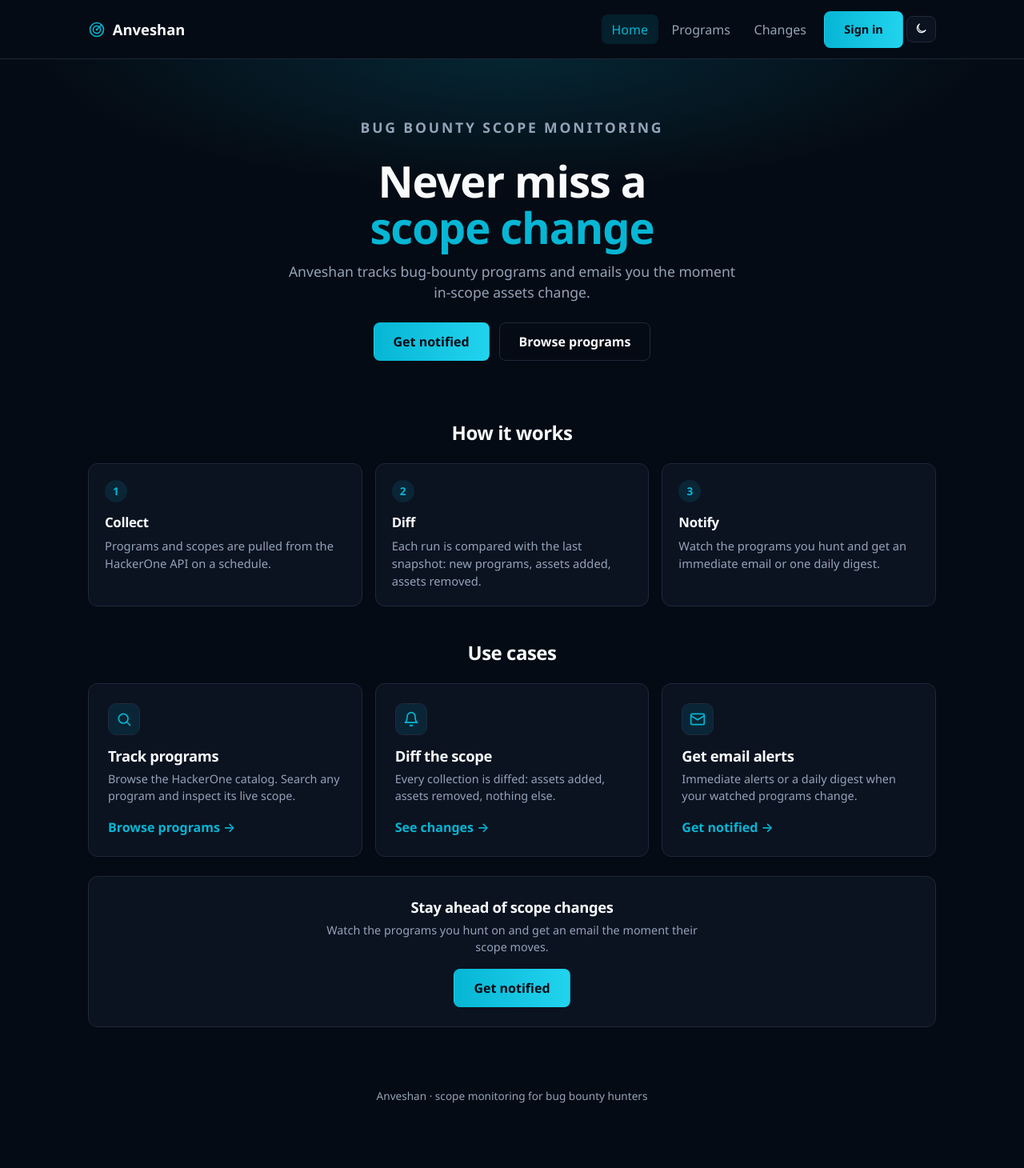
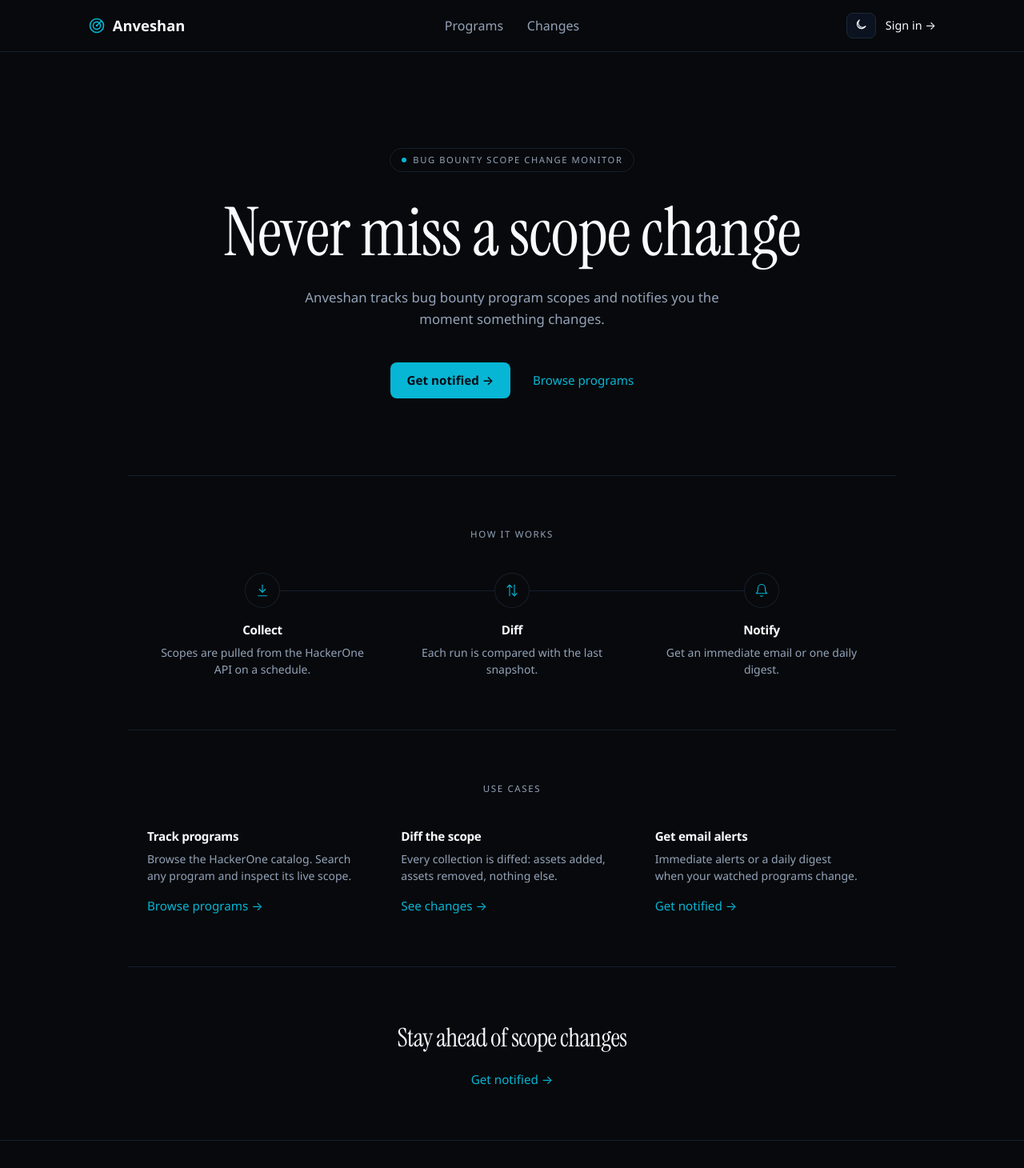
Before and after one commit to nayan-kunwar/anveshan, a Next.js app in the folder apps/web/: page / in a window 1280 px wide. Shown: the top 1460 px of the page at 80% size. Before the commit the page ends 1421 px from the top, so only its background shows below. Built offline with nearby package versions, Linux system fonts and the light colour scheme; no server answers.

Commit message:
feat(web): minimal redesign of home page

```diff
--- a/apps/web/app/components/PublicNav.tsx
+++ b/apps/web/app/components/PublicNav.tsx
@@ -7,7 +7,6 @@
 import ThemeToggle from "./ThemeToggle";
 
 const LINKS = [
-  { href: "/", label: "Home" },
   { href: "/programs", label: "Programs" },
   { href: "/changes", label: "Changes" },
 ];
@@ -28,7 +27,7 @@
             Anveshan
           </Link>
         </div>
-        <div className="public-links">
+        <nav className="public-links" aria-label="Main">
           {LINKS.map((link) => (
             <Link
               key={link.href}
@@ -39,10 +38,12 @@
               {link.label}
             </Link>
           ))}
-          <Link href="/login" className="btn-accent nav-signin">
-            Sign in
+        </nav>
+        <div className="public-actions">
+          <ThemeToggle />
+          <Link href="/login" className="nav-signin">
+            Sign in →
           </Link>
-          <ThemeToggle />
         </div>
       </div>
     </header>
--- /dev/null
+++ b/apps/web/app/fonts.ts
@@ -0,0 +1,8 @@
+import { Instrument_Serif } from "next/font/google";
+
+export const displaySerif = Instrument_Serif({
+  subsets: ["latin"],
+  weight: "400",
+  display: "swap",
+  variable: "--font-display",
+});
--- a/apps/web/app/globals.css
+++ b/apps/web/app/globals.css
@@ -258,15 +258,32 @@
 .public-links {
   display: flex;
   align-items: center;
-  justify-content: flex-end;
+  justify-content: center;
   flex-wrap: wrap;
   gap: 0.25rem;
 }
 
+.public-actions {
+  display: flex;
+  align-items: center;
+  justify-content: flex-end;
+  gap: 0.75rem;
+}
+
+.public-nav-inner > .brand,
+.public-nav-inner > .public-actions {
+  flex: 1 1 0;
+}
+
 .nav-signin {
-  margin-left: 0.35rem;
-  padding: 0.45rem 0.9rem;
   font-size: 0.9rem;
+  color: var(--text);
+  text-decoration: none;
+  white-space: nowrap;
+}
+
+.nav-signin:hover {
+  color: var(--accent);
 }
 
 .page-wrap {
@@ -1104,6 +1121,7 @@
   }
 
   .public-links {
+    order: 3;
     flex: 1 1 100%;
     justify-content: flex-start;
   }
@@ -1497,3 +1515,240 @@
     min-height: 100dvh;
   }
 }
+
+/* =====================
+   Home page (minimal landing). Scoped to .home.
+   ===================== */
+
+.home {
+  --home-line: color-mix(in srgb, var(--border) 70%, transparent);
+  min-height: 100vh;
+  display: flex;
+  flex-direction: column;
+}
+
+:root:not([data-theme="light"]) .home,
+:root:not([data-theme="light"]) body:has(.home) {
+  --bg: #07090c;
+  background: #07090c;
+}
+
+.home .public-nav {
+  border-bottom-color: var(--home-line);
+}
+
+.home-hero {
+  max-width: 880px;
+  margin: 0 auto;
+  padding: 7.5rem 1.5rem 6rem;
+  text-align: center;
+}
+
+.home-pill {
+  display: inline-flex;
+  align-items: center;
+  gap: 0.55rem;
+  margin: 0 0 2rem;
+  padding: 0.35rem 0.85rem;
+  border: 1px solid var(--home-line);
+  border-radius: 999px;
+  font-size: 0.7rem;
+  letter-spacing: 0.14em;
+  text-transform: uppercase;
+  color: var(--muted);
+}
+
+.home-pill-dot {
+  width: 6px;
+  height: 6px;
+  border-radius: 50%;
+  background: var(--accent);
+}
+
+.home-title {
+  margin: 0;
+  font-family: var(--font-display), Georgia, "Times New Roman", serif;
+  font-weight: 400;
+  font-size: clamp(2.6rem, 7vw, 5.25rem);
+  line-height: 1.05;
+  letter-spacing: -0.01em;
+  color: var(--text);
+}
+
+.home-sub {
+  max-width: 34rem;
+  margin: 1.5rem auto 0;
+  font-size: 1.05rem;
+  line-height: 1.6;
+  color: var(--muted);
+}
+
+.home-cta {
+  display: flex;
+  align-items: center;
+  justify-content: center;
+  flex-wrap: wrap;
+  gap: 1.75rem;
+  margin-top: 2.5rem;
+}
+
+.home-btn {
+  display: inline-block;
+  padding: 0.7rem 1.3rem;
+  border-radius: 8px;
+  background: var(--accent);
+  color: var(--on-accent);
+  font-weight: 600;
+  font-size: 0.95rem;
+  text-decoration: none;
+  transition: background 0.15s ease;
+}
+
+.home-btn:hover {
+  background: var(--accent-hover);
+}
+
+.home-link {
+  color: var(--accent);
+  font-size: 0.95rem;
+  text-decoration: none;
+}
+
+.home-link:hover {
+  text-decoration: underline;
+  text-underline-offset: 4px;
+}
+
+.home-section {
+  width: 100%;
+  max-width: 960px;
+  margin: 0 auto;
+  padding: 4rem 1.5rem;
+  border-top: 1px solid var(--home-line);
+}
+
+.home-label {
+  margin: 0 0 2.5rem;
+  text-align: center;
+  font-size: 0.72rem;
+  font-weight: 500;
+  letter-spacing: 0.14em;
+  text-transform: uppercase;
+  color: var(--muted);
+}
+
+.home-flow {
+  position: relative;
+  display: grid;
+  grid-template-columns: repeat(3, minmax(0, 1fr));
+  gap: 1.5rem;
+  margin: 0;
+  padding: 0;
+  list-style: none;
+  text-align: center;
+}
+
+.home-flow::before {
+  content: "";
+  position: absolute;
+  top: 22px;
+  left: 16.66%;
+  right: 16.66%;
+  height: 1px;
+  background: var(--home-line);
+}
+
+.home-flow li {
+  position: relative;
+}
+
+.home-flow-icon {
+  display: inline-flex;
+  align-items: center;
+  justify-content: center;
+  width: 44px;
+  height: 44px;
+  border: 1px solid var(--home-line);
+  border-radius: 50%;
+  background: var(--bg);
+  color: var(--accent);
+}
+
+.home-flow h3,
+.home-uses h3 {
+  margin: 1rem 0 0.35rem;
+  font-size: 0.95rem;
+  font-weight: 600;
+  color: var(--text);
+}
+
+.home-flow p,
+.home-uses p {
+  margin: 0 auto;
+  max-width: 16rem;
+  font-size: 0.875rem;
+  line-height: 1.55;
+  color: var(--muted);
+}
+
+.home-uses {
+  display: grid;
+  grid-template-columns: repeat(3, minmax(0, 1fr));
+  gap: 2.5rem;
+  margin: 0;
+  padding: 0;
+  list-style: none;
+}
+
+.home-uses h3 {
+  margin-top: 0;
+}
+
+.home-uses p {
+  margin: 0 0 0.85rem;
+}
+
+.home-closing {
+  text-align: center;
+}
+
+.home-closing-title {
+  margin: 0 0 1rem;
+  font-family: var(--font-display), Georgia, serif;
+  font-weight: 400;
+  font-size: 2rem;
+  color: var(--text);
+}
+
+.home-foot {
+  margin-top: auto;
+  padding: 2rem 1.5rem;
+  border-top: 1px solid var(--home-line);
+  text-align: center;
+  font-size: 0.8rem;
+  color: var(--muted);
+}
+
+@media (max-width: 720px) {
+  .home-hero {
+    padding: 4.5rem 1.25rem 3.5rem;
+  }
+
+  .home-flow,
+  .home-uses {
+    grid-template-columns: 1fr;
+    gap: 2rem;
+  }
+
+  .home-flow::before {
+    display: none;
+  }
+
+  .home-uses {
+    text-align: center;
+  }
+
+  .home-uses p {
+    margin: 0 auto 0.85rem;
+  }
+}
--- a/apps/web/app/page.tsx
+++ b/apps/web/app/page.tsx
@@ -7,19 +7,58 @@
 import { me } from "./lib/api";
 import { USE_CASES } from "./lib/useCases";
 import PublicNav from "./components/PublicNav";
+import { displaySerif } from "./fonts";
+
+function Icon({ children }: { children: ReactNode }): ReactNode {
+  return (
+    <svg
+      width="18"
+      height="18"
+      viewBox="0 0 24 24"
+      fill="none"
+      stroke="currentColor"
+      strokeWidth="1.5"
+      strokeLinecap="round"
+      strokeLinejoin="round"
+    >
+      {children}
+    </svg>
+  );
+}
 
 const STEPS = [
   {
     title: "Collect",
-    body: "Programs and scopes are pulled from the HackerOne API on a schedule.",
+    body: "Scopes are pulled from the HackerOne API on a schedule.",
+    icon: (
+      <Icon>
+        <path d="M12 3v12" />
+        <path d="m7 10 5 5 5-5" />
+        <path d="M5 21h14" />
+      </Icon>
+    ),
   },
   {
     title: "Diff",
-    body: "Each run is compared with the last snapshot: new programs, assets added, assets removed.",
+    body: "Each run is compared with the last snapshot.",
+    icon: (
+      <Icon>
+        <path d="M8 3v18" />
+        <path d="m4 7 4-4 4 4" />
+        <path d="M16 21V3" />
+        <path d="m20 17-4 4-4-4" />
+      </Icon>
+    ),
   },
   {
     title: "Notify",
-    body: "Watch the programs you hunt and get an immediate email or one daily digest.",
+    body: "Get an immediate email or one daily digest.",
+    icon: (
+      <Icon>
+        <path d="M18 8a6 6 0 0 0-12 0c0 7-3 9-3 9h18s-3-2-3-9" />
+        <path d="M13.7 21a2 2 0 0 1-3.4 0" />
+      </Icon>
+    ),
   },
 ];
 
@@ -37,62 +76,72 @@
   }, [router]);
 
   return (
-    <>
+    <div className={`home ${displaySerif.variable}`}>
       <PublicNav />
-      <div className="hero">
-        <p className="eyebrow">Bug bounty scope monitoring</p>
-        <h1>
-          Never miss a<br />
-          <span className="accent">scope change</span>
-        </h1>
-        <p>
-          Anveshan tracks bug-bounty programs and emails you the moment in-scope assets
-          change.
+      <section className="home-hero">
+        <p className="home-pill">
+          <span className="home-pill-dot" aria-hidden="true" />
+          Bug bounty scope change monitor
         </p>
-        <div className="cta">
-          <Link href="/login" className="primary">
-            Get notified
+        <h1 className="home-title">Never miss a scope change</h1>
+        <p className="home-sub">
+          Anveshan tracks bug bounty program scopes and notifies you the moment something
+          changes.
+        </p>
+        <div className="home-cta">
+          <Link href="/login" className="home-btn">
+            Get notified →
           </Link>
-          <Link href="/programs">Browse programs</Link>
+          <Link href="/programs" className="home-link">
+            Browse programs
+          </Link>
         </div>
-      </div>
-      <div className="page-wrap">
-        <h2 className="section-title">How it works</h2>
-        <ol className="steps">
-          {STEPS.map((step, index) => (
+      </section>
+
+      <section className="home-section" aria-labelledby="how-title">
+        <h2 id="how-title" className="home-label">
+          How it works
+        </h2>
+        <ol className="home-flow">
+          {STEPS.map((step) => (
             <li key={step.title}>
-              <span className="step-num">{index + 1}</span>
+              <span className="home-flow-icon" aria-hidden="true">
+                {step.icon}
+              </span>
               <h3>{step.title}</h3>
               <p>{step.body}</p>
             </li>
           ))}
         </ol>
-        <h2 className="section-title">Use cases</h2>
-        <div className="features">
+      </section>
+
+      <section className="home-section" aria-labelledby="uses-title">
+        <h2 id="uses-title" className="home-label">
+          Use cases
+        </h2>
+        <ul className="home-uses">
           {USE_CASES.map((useCase) => (
-            <div className="card feature-card" key={useCase.title}>
-              <span className="icon-tile">{useCase.icon}</span>
-              <h2>{useCase.title}</h2>
-              <p className="desc">{useCase.desc}</p>
-              <Link href={useCase.href} className="card-link">
+            <li key={useCase.title}>
+              <h3>{useCase.title}</h3>
+              <p>{useCase.desc}</p>
+              <Link href={useCase.href} className="home-link">
                 {useCase.action} →
               </Link>
-            </div>
+            </li>
           ))}
-        </div>
-        <div className="card cta-banner">
-          <h2>Stay ahead of scope changes</h2>
-          <p className="desc">
-            Watch the programs you hunt on and get an email the moment their scope moves.
-          </p>
-          <Link href="/login" className="btn-accent">
-            Get notified
-          </Link>
-        </div>
-      </div>
-      <footer className="site-foot">
+        </ul>
+      </section>
+
+      <section className="home-section home-closing">
+        <h2 className="home-closing-title">Stay ahead of scope changes</h2>
+        <Link href="/login" className="home-link">
+          Get notified →
+        </Link>
+      </section>
+
+      <footer className="home-foot">
         Anveshan · scope monitoring for bug bounty hunters
       </footer>
-    </>
+    </div>
   );
 }
```
